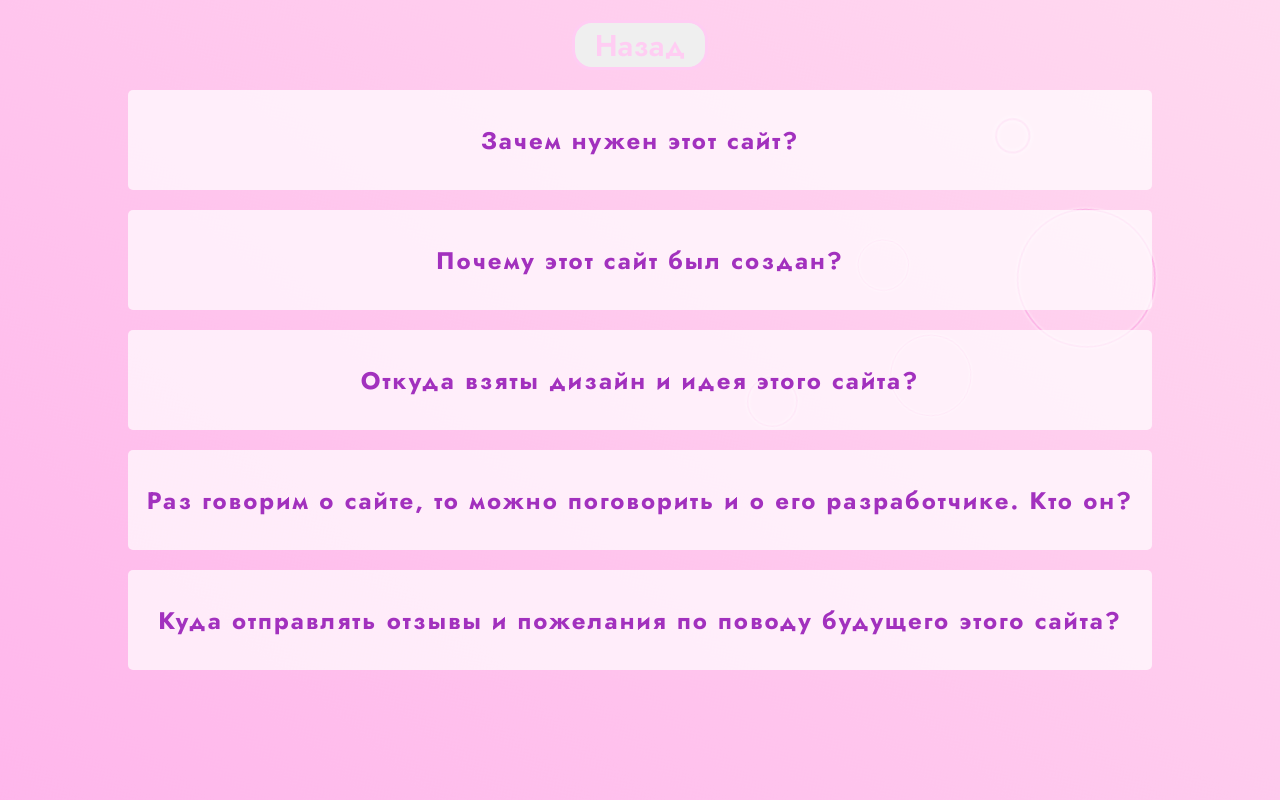
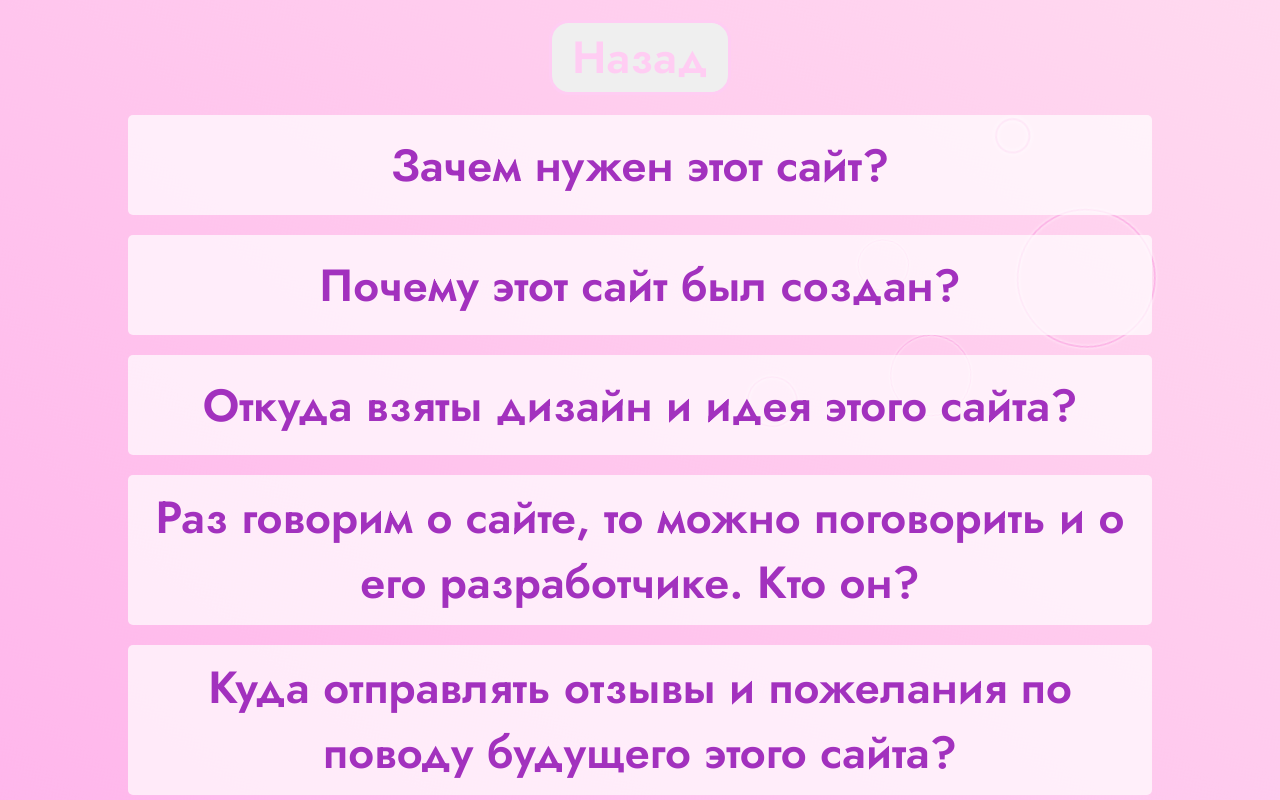
Before and after one commit to bambullbee/RUC, a React app: page / in a window 1280 px wide. Both pictures are taken after a click on the button "О САЙТЕ". Shown: the top 800 px of the page. Built offline with nearby package versions, Linux system fonts and the light colour scheme.

Commit message:
One section to end lasts. About section was finished

```diff
--- a/src/shared/types.ts
+++ b/src/shared/types.ts
@@ -2,8 +2,8 @@ type currentLocation =
   | "about"
   | "sett"
   | "prof"
-  | "quests"
-  | "dict"
+  | "test"
+  | "life"
   | "menu"
   | "none";
 
--- a/src/style.css
+++ b/src/style.css
@@ -1071,6 +1071,8 @@ main {
   transition: opacity 0.3s 1s, transform 0.3s;
   transform: translateY(100vh);
   width: 100vw;
+  height: 100vh;
+  overflow-y: scroll;
 }
 
 .about-section__in {
@@ -1081,13 +1083,12 @@ main {
 .about-block {
   width: 80%;
   margin: 0 auto;
-  height: 100px;
   overflow: hidden;
   transition: height 1s;
   margin-bottom: 20px;
 }
 .about-block__header {
-  height: 100px;
+  min-height: 100px;
   display: flex;
   background-color: var(--third-HO-color);
   border-radius: 5px;
@@ -1095,20 +1096,57 @@ main {
 
 .about-block__header__inner {
   margin: auto;
+  font-size: calc(var(--fz1) * 1.5);
+  font-family: "Jost", sans-serif;
+  font-weight: 600;
+  color: var(--primary-color);
+  display: block;
+  background: none;
+  border: none;
+  outline: none;
+  text-align: center;
+  width: 100%;
+  height: 100%;
+  cursor: pointer;
+  padding: 10px;
 }
 
 .about-block__btn {
-  font-size: var(--fz1);
+  font-size: calc(var(--fz1) * 1.5);
   font-family: "Jost", sans-serif;
   font-weight: 600;
   color: var(--secondary-color);
   display: block;
-  height: 50px;
+  height: 75px;
   padding: 0 20px;
   margin: 20px auto;
   outline: none;
   border: 3px solid var(--secondary-color);
   border-radius: 20px;
+  cursor: pointer;
+}
+
+.about-block__info {
+  display: grid;
+  grid-template-rows: 0fr;
+  transition: grid-template-rows 0.5s ease-out;
+}
+.about-block__info__inner {
+  overflow: hidden;
+}
+
+.about-block__info__visible {
+  grid-template-rows: 1fr;
+}
+
+.paragraph {
+  width: 80%;
+  margin: 10px auto;
+  padding: 10px 20px;
+  font-size: var(--fz1);
+  font-weight: 500;
+  background-color: var(--secondary-HO-color);
+  color: var(--primary-color);
 }
 
 /* MEDIAQUERIES */
--- a/src/widgets/about/components/AboutBlock.tsx
+++ b/src/widgets/about/components/AboutBlock.tsx
@@ -1,4 +1,4 @@
-import React, { memo } from "react";
+import React, { memo, useEffect, useRef } from "react";
 
 interface aboutBlockI {
   title: string;
@@ -6,12 +6,25 @@ interface aboutBlockI {
 }
 
 const AboutBlock = ({ title, info }: aboutBlockI) => {
+  const paragraph = useRef(null);
   return (
     <div className="about-block">
       <h2 className="about-block__header">
-        <div className="about-block__header__inner">{title}</div>
+        <button
+          className="about-block__header__inner"
+          onClick={() => {
+            paragraph.current.classList.toggle("about-block__info__visible");
+          }}
+        >
+          {title}
+        </button>
       </h2>
-      <p className="about-block__info">{info}</p>
+      <p className="about-block__info" ref={paragraph}>
+        <div className="about-block__info__inner">
+          {" "}
+          <div className="paragraph">{info}</div>
+        </div>
+      </p>
     </div>
   );
 };
--- a/src/widgets/header/Header.tsx
+++ b/src/widgets/header/Header.tsx
@@ -12,8 +12,8 @@ const titles: { title: string; zone: string; loc: currentLocation }[] = [
   { title: "О сайте", zone: "side", loc: "about" },
   { title: "Настройки", zone: "inter", loc: "sett" },
   { title: "Профиль", zone: "center", loc: "prof" },
-  { title: "Занятия", zone: "inter", loc: "quests" },
-  { title: "Словарик", zone: "side", loc: "dict" },
+  { title: "Тест", zone: "inter", loc: "test" },
+  { title: "О жизни", zone: "side", loc: "life" },
 ];
 
 const Header = memo(() => {
--- a/src/widgets/widget/components/DisplayMenu.tsx
+++ b/src/widgets/widget/components/DisplayMenu.tsx
@@ -7,8 +7,8 @@ const titles: { title: string; loc: currentLocation }[] = [
   { title: "О сайте", loc: "about" },
   { title: "Настройки", loc: "sett" },
   { title: "Профиль", loc: "prof" },
-  { title: "Занятия", loc: "quests" },
-  { title: "Словарик", loc: "dict" },
+  { title: "Тест", loc: "test" },
+  { title: "О жизни", loc: "life" },
 ];
 
 const DisplayMenu = ({ style }: bubblePropsI) => {
```
